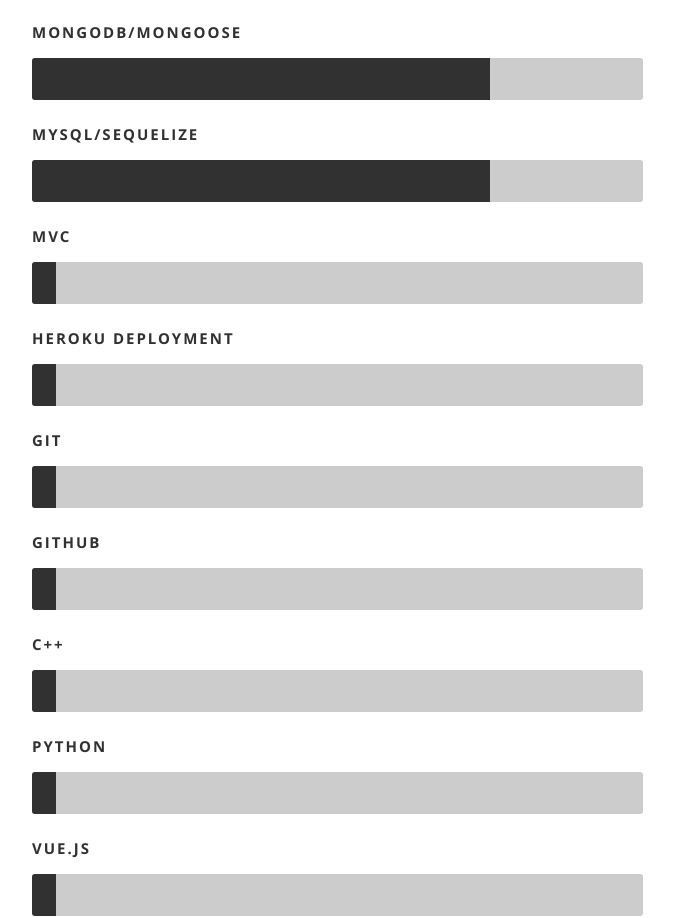
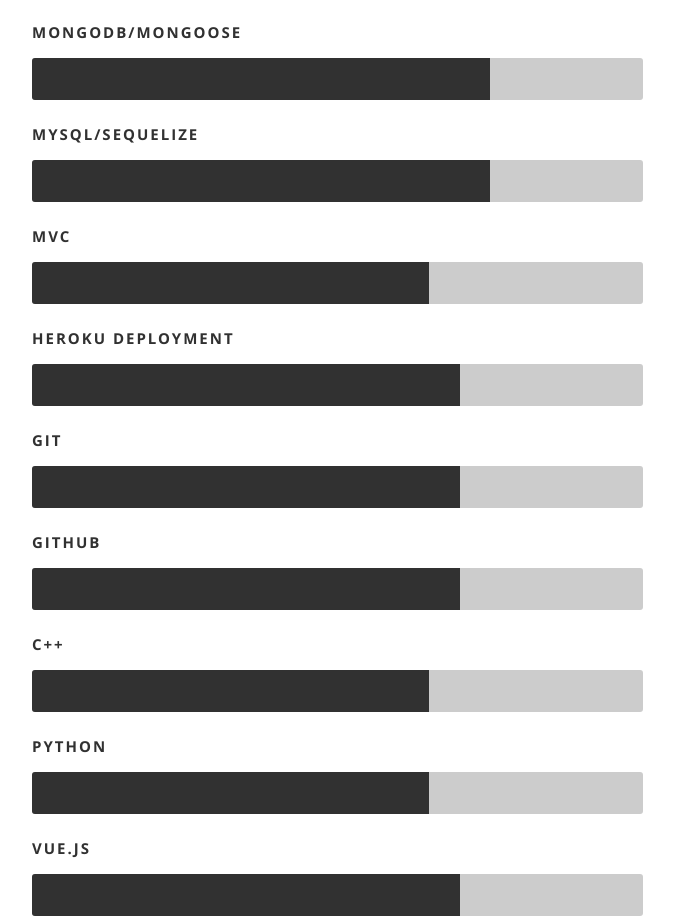
Before and after one commit to Lpmartinez1109/Web_Developer_React_Portfolio, a React (Create React App) app: page / in a window 1280 px wide. Shown: the part 4044-4962 px from the top of the page, without its empty margins (373-1047 px from the left). Built offline with nearby package versions, Linux system fonts and the light colour scheme.

Commit message:
Added animations to remain skill levels

```diff
--- a/public/css/layout.css
+++ b/public/css/layout.css
@@ -377,6 +377,41 @@
 }
 .mysql{
    width: 75%;
+   -moz-animation: css 2s ease;
+   -webkit-animation: css 2s ease;
+}
+.mvc{
+   width: 65%;
+   -moz-animation: css 2s ease;
+   -webkit-animation: css 2s ease;
+}
+.heroku{
+   width: 70%;
+   -moz-animation: css 2s ease;
+   -webkit-animation: css 2s ease;
+}
+.git{
+   width: 70%;
+   -moz-animation: css 2s ease;
+   -webkit-animation: css 2s ease;
+}
+.github{
+   width: 70%;
+   -moz-animation: css 2s ease;
+   -webkit-animation: css 2s ease;
+}
+.cplusplus{
+   width: 65%;
+   -moz-animation: css 2s ease;
+   -webkit-animation: css 2s ease;
+}
+.python{
+   width: 65%;
+   -moz-animation: css 2s ease;
+   -webkit-animation: css 2s ease;
+}
+.vuejs{
+   width: 70%;
    -moz-animation: css 2s ease;
    -webkit-animation: css 2s ease;
 }
```
